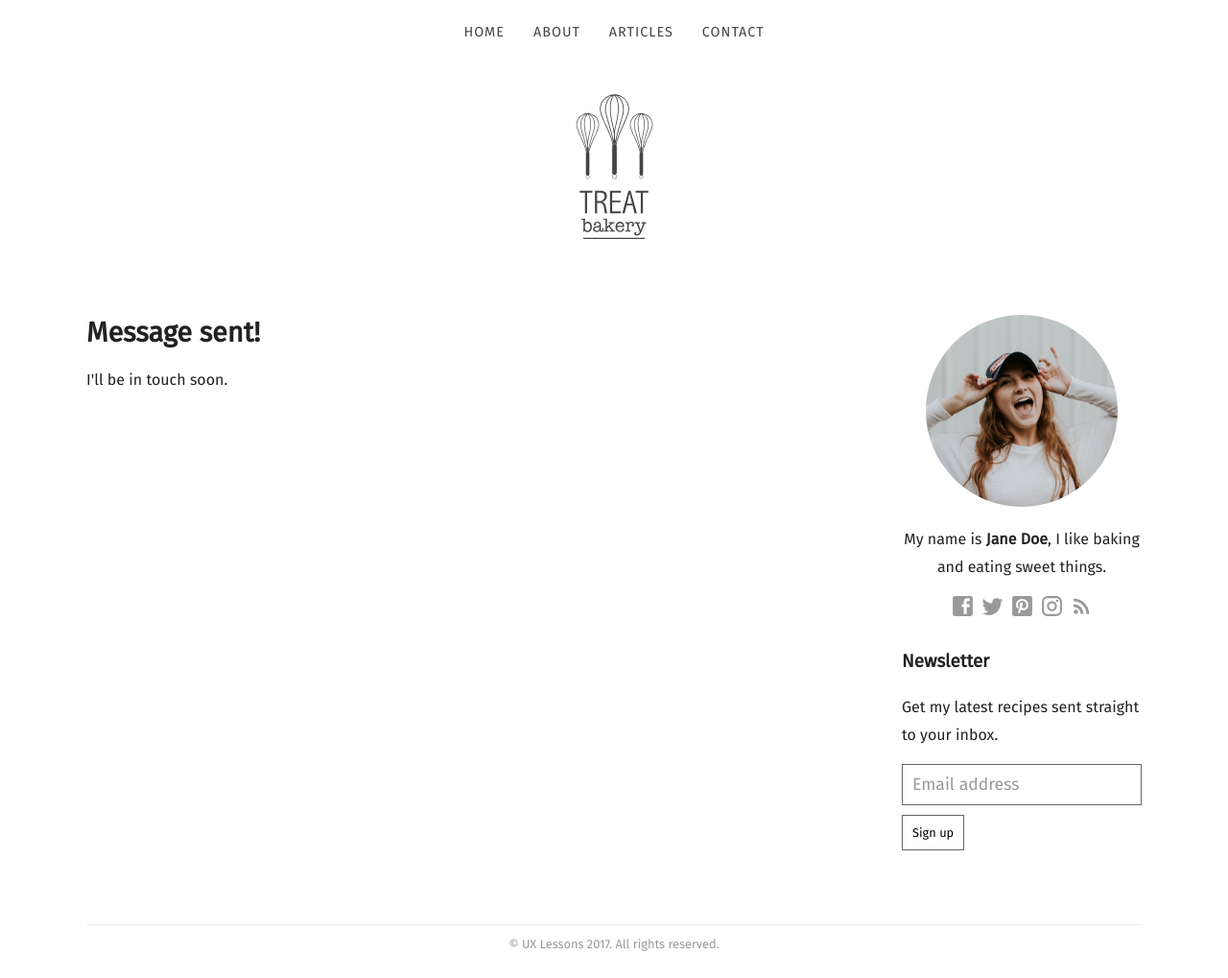
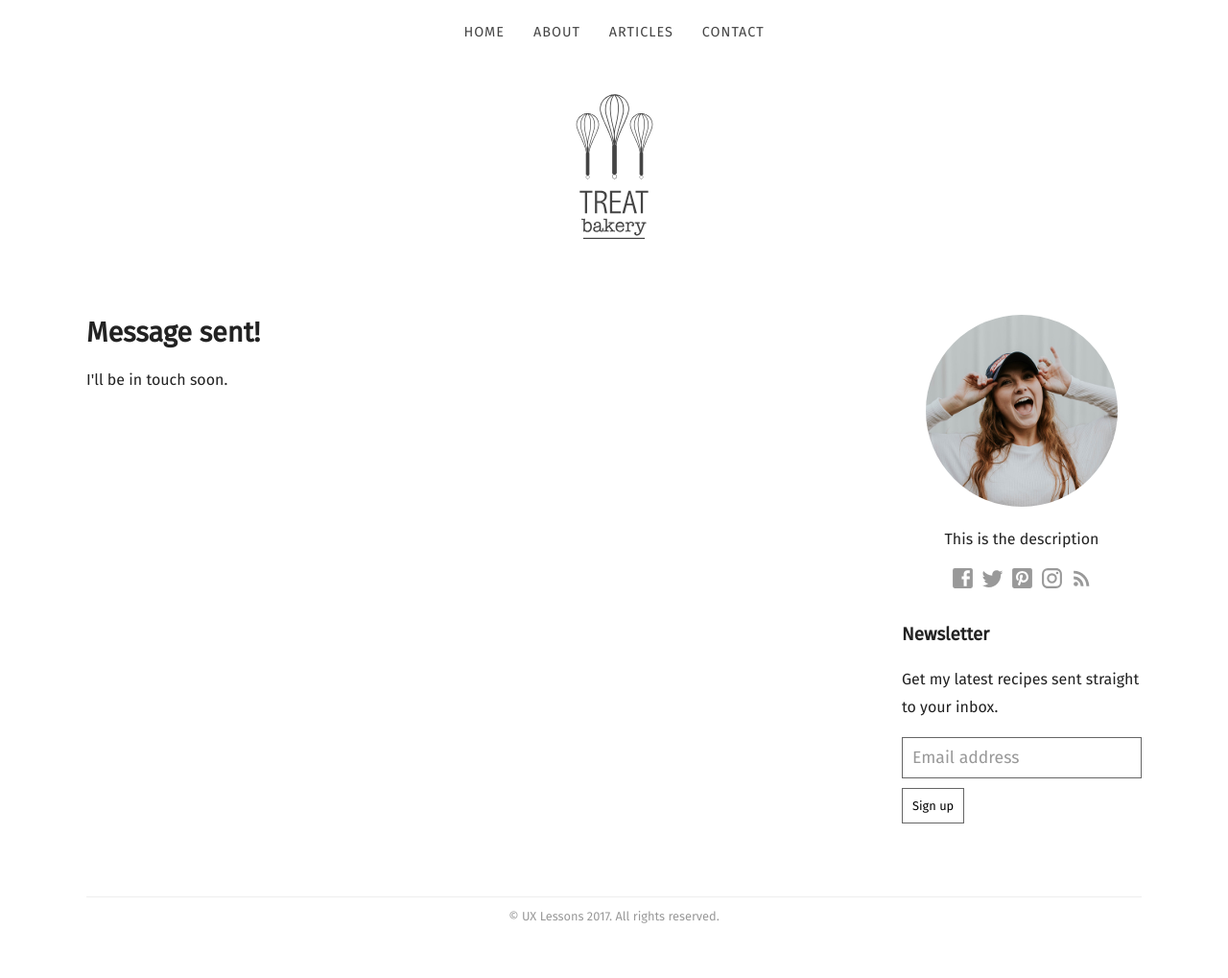
Before and after one commit to ljnconsult/UXLessonsBlog, a Jekyll site: the page built from contact-success.html, in a window 1280 px wide and 1019 px high. Shown: the whole window at 96% size. Built offline with Jekyll 4.4.1, drawn with Linux system fonts in a browser that asks for light colours; some web fonts are replaced.

Commit message:
Updated '_data/sidebar.yml' via CloudCannon

```diff
--- a/_data/sidebar.yml
+++ b/_data/sidebar.yml
@@ -1,5 +1,5 @@
 author_image: /images/author.jpg
-description_markdown: "My name is **Jane Doe**, I like baking and eating sweet things."
+description_markdown: This is the description
 facebook: CloudCannon
 twitter: CloudCannonApp
 pinterest: pinterest
```
